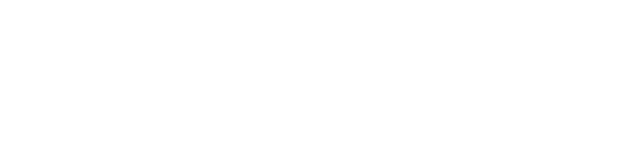
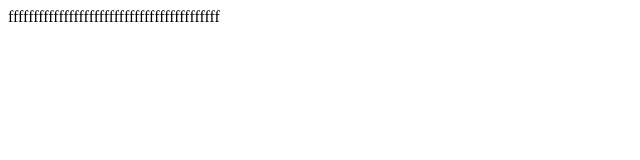
Before and after one commit to Vitalii-kovalenko/test-22, a plain HTML site: page index.html in a window 1280 px wide. Shown: the whole page, without its empty margins (0-640 px from the left). Drawn offline with Linux system fonts and the light colour scheme.

Commit message:
Update index.html

```diff
--- a/index.html
+++ b/index.html
@@ -5,5 +5,6 @@
     <meta name="viewport" content="width=device-width, initial-scale=1.0" />
     <title>Document</title>
   </head>
-  <body></body>
+  <body>
+  ffffffffffffffffffffffffffffffffffffffffff</body>
 </html>
```
